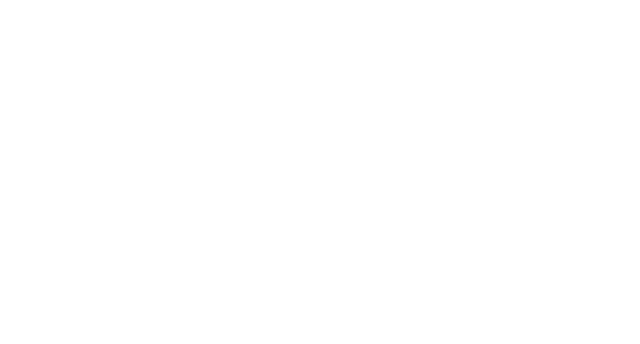
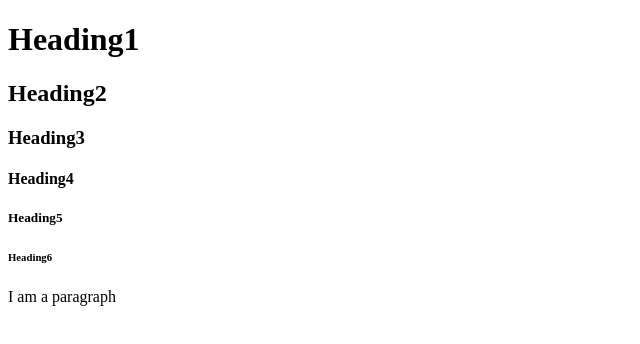
Before and after one commit to H-A-R-S-H-H/MentorIf-Assignment, a plain HTML site: page test.html in a window 1280 px wide. Shown: the whole page, without its empty margins (0-640 px from the left). Drawn offline with Linux system fonts and the light colour scheme.

Commit message:
Second Commit

```diff
--- a/test.html
+++ b/test.html
@@ -4,6 +4,13 @@
 	<title>Harsh Vardhan</title>
 </head>
 <body>
+	<h1>Heading1</h1>
+	<h2>Heading2</h2>
+	<h3>Heading3</h3>
+	<h4>Heading4</h4>
+	<h5>Heading5</h5>
+	<h6>Heading6</h6>
+	<p>I am a paragraph</p>
 
 </body>
 </html>
```
